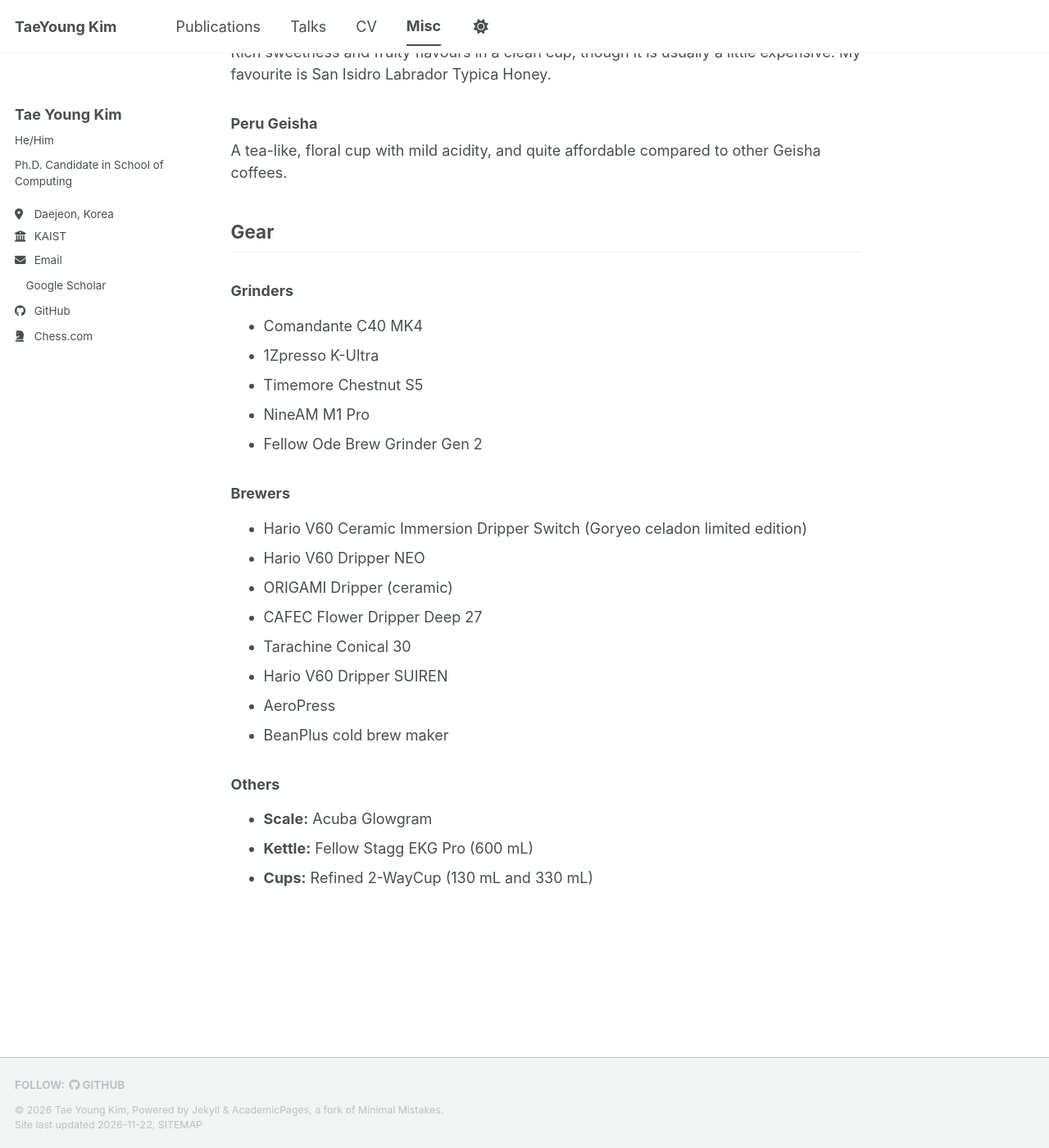
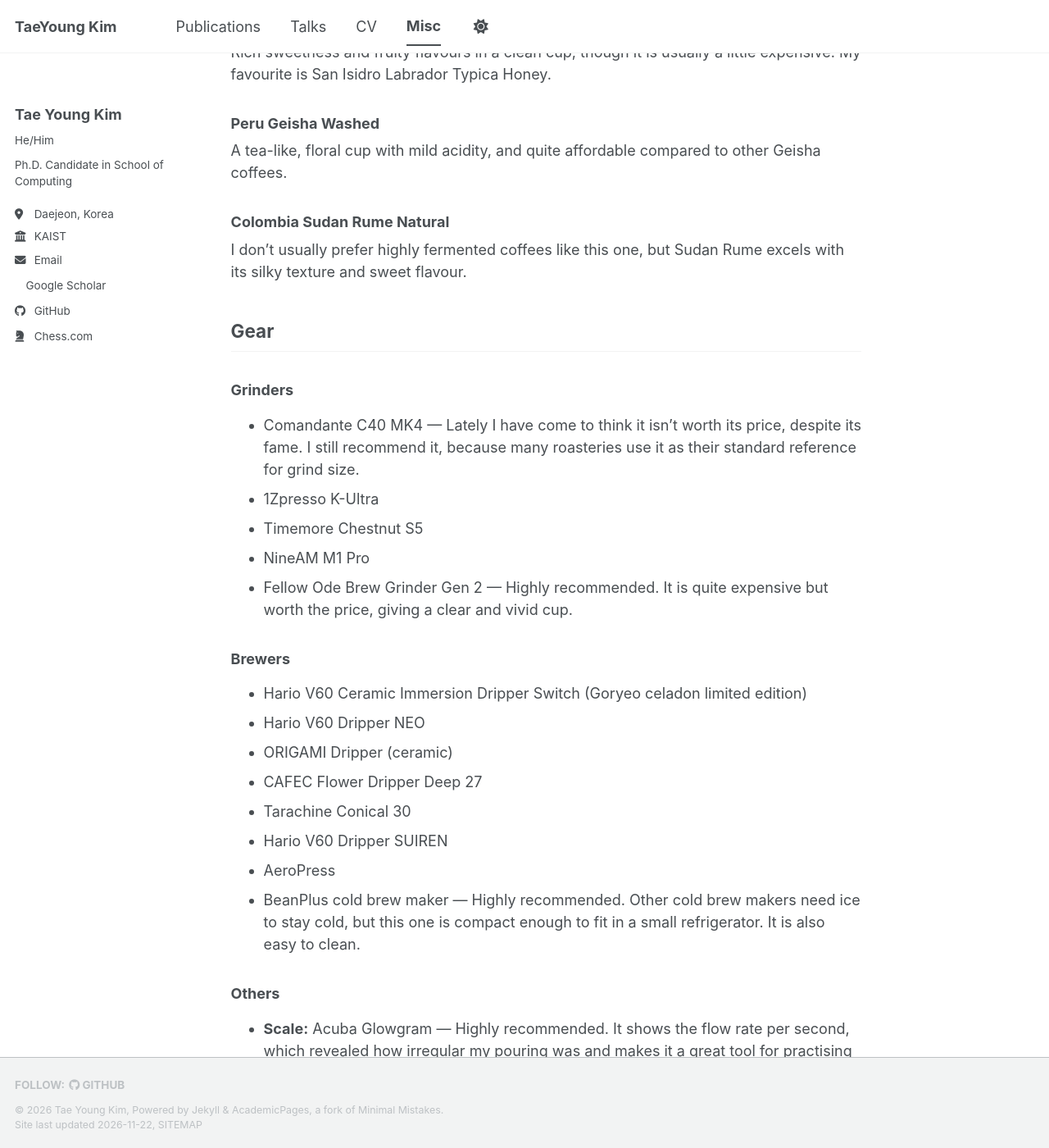
Before and after one commit to mekty2012/mekty2012.github.io, a Jekyll site: the page built from _pages/misc.md, in a window 1280 px wide and 1400 px high, scrolled down 1687 px. Shown: the whole window at 82% size. Built offline with Jekyll 4.4.1, drawn with Linux system fonts in a browser that asks for light colours; a style sheet for code colours, icons or effects is not loaded; part of the change alters nothing that is shown.

Commit message:
Add coffee and gear notes, open map links in English
Co-Authored-By: Claude Opus 5.5 <noreply@anthropic.com>

```diff
--- a/_pages/misc.md
+++ b/_pages/misc.md
@@ -12,23 +12,23 @@ Specialty coffee is one of my hobbies. I brew by hand both at home and in the la
 
 ### Daejeon
 
-- **[Little Town Coffee Stand](https://www.google.com/maps/search/?api=1&query=리틀타운커피스탠드+대전+유성구+어은로42번길+25)** (near KAIST) --- A warm, inviting place with lovely hand drip and americano. It is often full, but the bar seats are just as good, thanks to the welcoming baristas. Its first store is Midtown Coffee Stand.
-- **[Contra Coffee](https://www.google.com/maps/search/?api=1&query=콘트라커피+대전+유성구+어은로52번길+1)** (near KAIST) --- Clean and modern, with good espresso.
-- **[Gabae Roasters](https://www.google.com/maps/search/?api=1&query=가배로스터스+대전+유성구+어은로42번길+21-10)** (near KAIST) --- Warm and woody. It doesn't specialise in hand drip, but its hand drip is still solid. The salty drinks are also worth trying.
-- **[CHILLIF Espresso Bar](https://www.google.com/maps/search/?api=1&query=칠리프+대전+유성구+어은로57번길+35)** (near KAIST) --- Small, woody, and charming, with lovely espresso and espresso-based drinks.
-- **[Champspace Coffee Roasters](https://www.google.com/maps/search/?api=1&query=챔프스페이스+커피로스터스+대전+동구+수향길+97)** (near Daejeon Station) --- Fairly large and beautifully designed, with lovely hand drip, great espresso-based drinks, and coffee cocktails. The owner, Min-Seo Kang, placed 5th at the 2018 World Coffee in Good Spirits Championship, a coffee cocktail competition. On a hot summer day, try the shakerato.
-- **[Black Desk](https://www.google.com/maps/search/?api=1&query=블랙데스크+대전+중구+선화동+374-5)** (near Jung-gu Office Station) --- Spacious and modern, serving several funky coffees.
+- **[Little Town Coffee Stand](https://www.google.com/maps/search/?api=1&hl=en&query=리틀타운커피스탠드+대전+유성구+어은로42번길+25)** (near KAIST) --- A warm, inviting place with lovely hand drip and americano. It is often full, but the bar seats are just as good, thanks to the welcoming baristas. Its first store is Midtown Coffee Stand.
+- **[Contra Coffee](https://www.google.com/maps/search/?api=1&hl=en&query=콘트라커피+대전+유성구+어은로52번길+1)** (near KAIST) --- Clean and modern, with good espresso.
+- **[Gabae Roasters](https://www.google.com/maps/search/?api=1&hl=en&query=가배로스터스+대전+유성구+어은로42번길+21-10)** (near KAIST) --- Warm and woody. It doesn't specialise in hand drip, but its hand drip is still solid. The salty drinks are also worth trying.
+- **[CHILLIF Espresso Bar](https://www.google.com/maps/search/?api=1&hl=en&query=칠리프+대전+유성구+어은로57번길+35)** (near KAIST) --- Small, woody, and charming, with lovely espresso and espresso-based drinks.
+- **[Champspace Coffee Roasters](https://www.google.com/maps/search/?api=1&hl=en&query=챔프스페이스+커피로스터스+대전+동구+수향길+97)** (near Daejeon Station) --- Fairly large and beautifully designed, with lovely hand drip, great espresso-based drinks, and coffee cocktails. The owner, Min-Seo Kang, placed 5th at the 2018 World Coffee in Good Spirits Championship, a coffee cocktail competition. On a hot summer day, try the shakerato.
+- **[Black Desk](https://www.google.com/maps/search/?api=1&hl=en&query=블랙데스크+대전+중구+선화동+374-5)** (near Jung-gu Office Station) --- Spacious and modern, serving several funky coffees.
 
 ### Near KIAS (Seoul)
 
-- **[Yeoksi Coffee](https://www.google.com/maps/search/?api=1&query=역시커피+서울+동대문구+회기로+28)** --- Small and clean, with lovely espresso-style coffee brewed in a moka pot.
-- **[Cafe Vivant](https://www.google.com/maps/search/?api=1&query=카페+비반트+서울+동대문구+회기로21길+33)** --- Classic and elegant, with a fine selection of hand drip coffees.
+- **[Yeoksi Coffee](https://www.google.com/maps/search/?api=1&hl=en&query=역시커피+서울+동대문구+회기로+28)** --- Small and clean, with lovely espresso-style coffee brewed in a moka pot.
+- **[Cafe Vivant](https://www.google.com/maps/search/?api=1&hl=en&query=카페+비반트+서울+동대문구+회기로21길+33)** --- Classic and elegant, with a fine selection of hand drip coffees.
 
 ### Elsewhere
 
-- **Momos Coffee** (Busan) \[[Oncheonjang](https://www.google.com/maps/search/?api=1&query=모모스커피+온천장+본점+부산+금정구+오시게로+20)\] \[[Yeongdo](https://www.google.com/maps/search/?api=1&query=모모스커피+영도+로스터리+부산+영도구+봉래나루로+160)\] \[[Marine City](https://www.google.com/maps/search/?api=1&query=모모스커피+마린시티점+부산+해운대구+마린시티1로+91)\] \[[Domoheon](https://www.google.com/maps/search/?api=1&query=모모스커피+도모헌점+부산+수영구+황령산로7번길+60)\] --- One of the best cafes in South Korea, and well worth a visit if you are in Busan. Each branch has its own atmosphere. It is home to Jooyeon Jeon, the 2019 World Barista Champion, and Charlie (Kyoungha) Chu, the 2021 World Cup Tasters Champion.
-- **Center Coffee** (Seoul) \[[Samseong](https://www.google.com/maps/search/?api=1&query=센터커피+삼성점+서울+강남구+영동대로96길+26)\] \[[Lotte Myeongdong](https://www.google.com/maps/search/?api=1&query=센터커피+롯데명동+서울+중구+남대문로+81)\] \[[Seoul Station](https://www.google.com/maps/search/?api=1&query=센터커피+서울역점+서울+용산구+한강대로+405)\] \[[Guui Eastpole](https://www.google.com/maps/search/?api=1&query=센터커피+구의이스트폴점+서울+광진구+아차산로+402)\] \[[Gwanghwamun](https://www.google.com/maps/search/?api=1&query=센터커피+광화문점+서울+중구+세종대로+136)\] --- Mostly modern spaces with excellent brewed coffee, and the ice cream is also worth trying. It is led by Sang Ho Park, who placed 4th at the 2013 World Brewers Cup and 6th at the 2015 World Coffee in Good Spirits Championship.
-- **[Cafe BonDn](https://www.google.com/maps/search/?api=1&query=비온디앤+서울+중구+세종대로18길+28)** (near Seoul City Hall) --- Small and warm, with superb Geisha espresso and lattes. You can listen to vinyl records here, and the very welcoming owner likes to take pictures of guests.
+- **Momos Coffee** (Busan) \[[Oncheonjang](https://www.google.com/maps/search/?api=1&hl=en&query=모모스커피+온천장+본점+부산+금정구+오시게로+20)\] \[[Yeongdo](https://www.google.com/maps/search/?api=1&hl=en&query=모모스커피+영도+로스터리+부산+영도구+봉래나루로+160)\] \[[Marine City](https://www.google.com/maps/search/?api=1&hl=en&query=모모스커피+마린시티점+부산+해운대구+마린시티1로+91)\] \[[Domoheon](https://www.google.com/maps/search/?api=1&hl=en&query=모모스커피+도모헌점+부산+수영구+황령산로7번길+60)\] --- One of the best cafes in South Korea, and well worth a visit if you are in Busan. Each branch has its own atmosphere. It is home to Jooyeon Jeon, the 2019 World Barista Champion, and Charlie (Kyoungha) Chu, the 2021 World Cup Tasters Champion.
+- **Center Coffee** (Seoul) \[[Samseong](https://www.google.com/maps/search/?api=1&hl=en&query=센터커피+삼성점+서울+강남구+영동대로96길+26)\] \[[Lotte Myeongdong](https://www.google.com/maps/search/?api=1&hl=en&query=센터커피+롯데명동+서울+중구+남대문로+81)\] \[[Seoul Station](https://www.google.com/maps/search/?api=1&hl=en&query=센터커피+서울역점+서울+용산구+한강대로+405)\] \[[Guui Eastpole](https://www.google.com/maps/search/?api=1&hl=en&query=센터커피+구의이스트폴점+서울+광진구+아차산로+402)\] \[[Gwanghwamun](https://www.google.com/maps/search/?api=1&hl=en&query=센터커피+광화문점+서울+중구+세종대로+136)\] --- Mostly modern spaces with excellent brewed coffee, and the ice cream is also worth trying. It is led by Sang Ho Park, who placed 4th at the 2013 World Brewers Cup and 6th at the 2015 World Coffee in Good Spirits Championship.
+- **[Cafe BonDn](https://www.google.com/maps/search/?api=1&hl=en&query=비온디앤+서울+중구+세종대로18길+28)** (near Seoul City Hall) --- Small and warm, with superb Geisha espresso and lattes. You can listen to vinyl records here, and the very welcoming owner likes to take pictures of guests.
 
 ## Coffee Beans I prefer
 
@@ -40,19 +40,23 @@ A beautifully floral cup with mild acidity and a clean finish, and excellent val
 
 Rich sweetness and fruity flavours in a clean cup, though it is usually a little expensive. My favourite is San Isidro Labrador Typica Honey.
 
-### Peru Geisha
+### Peru Geisha Washed
 
 A tea-like, floral cup with mild acidity, and quite affordable compared to other Geisha coffees.
+
+### Colombia Sudan Rume Natural
+
+I don't usually prefer highly fermented coffees like this one, but Sudan Rume excels with its silky texture and sweet flavour.
 
 ## Gear
 
 ### Grinders
 
-- Comandante C40 MK4
+- Comandante C40 MK4 --- Lately I have come to think it isn't worth its price, despite its fame. I still recommend it, because many roasteries use it as their standard reference for grind size.
 - 1Zpresso K-Ultra
 - Timemore Chestnut S5
 - NineAM M1 Pro
-- Fellow Ode Brew Grinder Gen 2
+- Fellow Ode Brew Grinder Gen 2 --- Highly recommended. It is quite expensive but worth the price, giving a clear and vivid cup.
 
 ### Brewers
 
@@ -63,10 +67,10 @@ A tea-like, floral cup with mild acidity, and quite affordable compared to other
 - Tarachine Conical 30
 - Hario V60 Dripper SUIREN
 - AeroPress
-- BeanPlus cold brew maker
+- BeanPlus cold brew maker --- Highly recommended. Other cold brew makers need ice to stay cold, but this one is compact enough to fit in a small refrigerator. It is also easy to clean.
 
 ### Others
 
-- **Scale:** Acuba Glowgram
+- **Scale:** Acuba Glowgram --- Highly recommended. It shows the flow rate per second, which revealed how irregular my pouring was and makes it a great tool for practising a smooth pour.
 - **Kettle:** Fellow Stagg EKG Pro (600 mL)
 - **Cups:** Refined 2-WayCup (130 mL and 330 mL)
```
